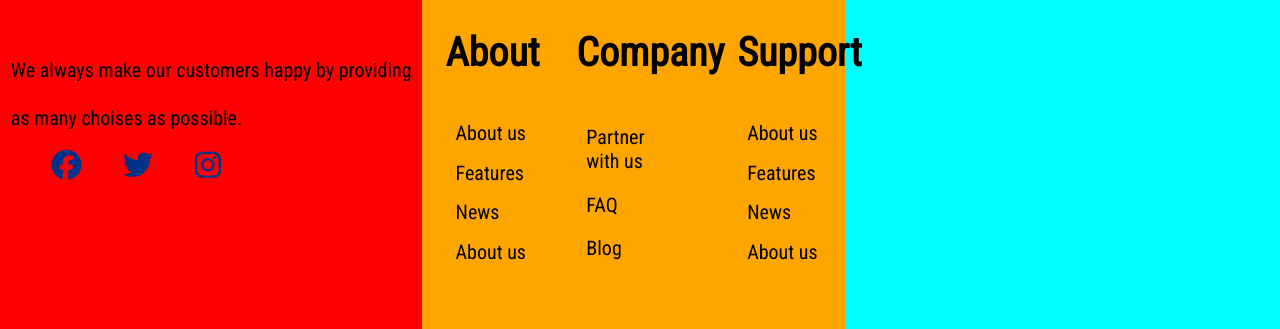
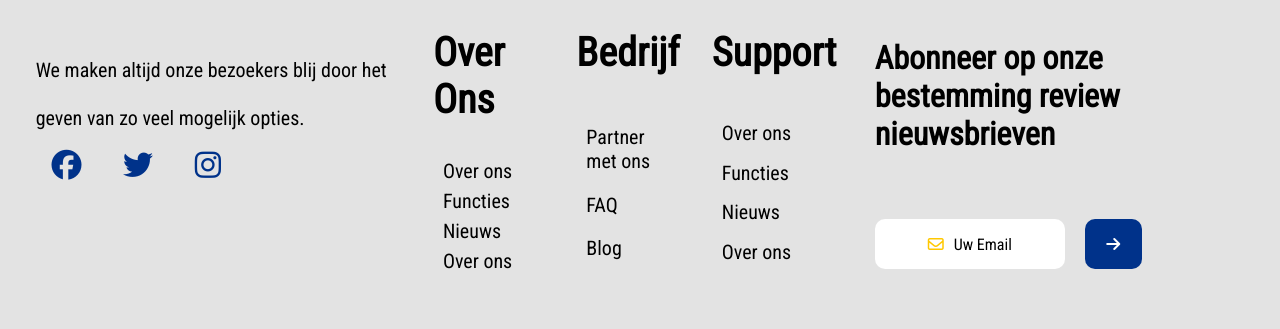
Before and after one commit to SergioGomezAlvarez/Reisorganisatie, a PHP site: page / in a window 1280 px wide; the page is wider, and only the part inside the window is pictured. Shown: the part 2621-2950 px from the top of that part. Run offline with PHP 8.4, Linux system fonts and the light colour scheme; some libraries are stand-ins or nearby versions.

Commit message:
footer af footer afgemaakt

```diff
--- a/css/main.css
+++ b/css/main.css
@@ -4,9 +4,12 @@
     font-family: 'Open Sans', sans-serif;
     font-family: 'Roboto Condensed', sans-serif;
 }
-html,body{
+
+html,
+body {
     font-size: 16px;
 }
+
 nav {
     display: flex;
     width: 98%;
@@ -501,12 +504,16 @@ nav {
     max-width: 100%;
 }
 
- .radio-btns__btn{
-    transition: transform .2s; /* Animation */
+.radio-btns__btn {
+    transition: transform .2s;
+    /* Animation */
 }
- .radio-btns__btn:hover{
-    transform: scale(1.1); /* (150% zoom - Note: if the zoom is too large, it will go outside of the viewport) */
+
+.radio-btns__btn:hover {
+    transform: scale(1.1);
+    /* (150% zoom - Note: if the zoom is too large, it will go outside of the viewport) */
 }
+
 .bestemmingen-imgs {
     object-fit: cover;
     border-radius: 10px;
@@ -573,26 +580,31 @@ nav {
     height: 350px;
     display: flex;
     flex-direction: row;
-    background-color: aqua;
+    background-color: rgb(227, 227, 227);
 }
-.hotel-card{
+
+.hotel-card {
     width: 85rem;
     display: flex;
     justify-content: space-around;
 
 }
-.hoetels-imgs{
+
+.hoetels-imgs {
     object-fit: cover;
     border-radius: 10px;
     width: 3rem;
 }
-.hotel-cards{
+
+.hotel-cards {
     width: 22rem;
     transition: transform .2s;
 }
-.hotel-cards:hover{
+
+.hotel-cards:hover {
     transform: scale(1.1);
 }
+
 .hotel-cards h5 {
     font-weight: 500;
     font-size: 1.6rem;
@@ -623,7 +635,6 @@ nav {
     width: 33%;
     height: 350px;
     font-size: 20px;
-    background-color: red;
 }
 
 .footer-socials-buttons-container {
@@ -660,29 +671,29 @@ nav {
     width: 33%;
     height: 350px;
     font-size: 20px;
-    background-color: orange;
 }
 
 .footer-info-text {
     display: flex;
     flex-direction: column;
     justify-content: center;
-    width: 20%;
+    width: 29%;
     height: 250px;
 }
 
-.footer-text-title{
+.footer-text-title {
     font-weight: bold;
 }
 
-.footer-text-content-bg{
+.footer-text-content-bg {
     display: flex;
     flex-direction: column;
     justify-content: space-evenly;
     height: 11rem;
     margin-top: 30px;
 }
-.footer-text-content{
+
+.footer-text-content {
     margin-left: 10px;
 }
 
@@ -694,3 +705,55 @@ nav {
     width: 20%;
     height: 250px;
 }
+
+.footer-subscribe {
+    display: flex;
+    flex-direction: column;
+    justify-content: center;
+    width: 33%;
+    height: 350px;
+}
+
+.footer-subscribe-text {
+    display: flex;
+    flex-direction: row;
+    justify-content: center;
+    width: 90%;
+    height: 120px;
+    margin-left: 30px;
+    margin-bottom: 60px;
+}
+
+.footer-email-bg {
+    display: flex;
+    flex-direction: row;
+    width: 90%;
+    height: 3.125rem;
+    margin-left: 30px;
+}
+
+.footer-email-container {
+    display: flex;
+    flex-direction: row;
+    justify-content: center;
+    align-items: center;
+    width: 50%;
+    height: 3.125rem;
+    border-radius: 10px;
+    background-color: white;
+}
+
+.envelope {
+    margin-right: 10px;
+}
+
+.email-send-button{
+    display: flex;
+    justify-content: center;
+    align-items: center;
+    width: 15%;
+    height: 3.125rem;
+    margin-left: 20px;
+    border-radius: 10px;
+    background-color: #00328a;
+}
--- a/index.php
+++ b/index.php
@@ -159,8 +159,10 @@
                     <h6>Califonia USA</h6>
                 </div>
                 <div class="destination-card radio-btns__btn">
-                    <img class="bestemmingen-imgs"  src="img/bestemmingen-1.avif" alt="" width="200" height="181">
-                   <a href=""> <h5>Big sur</h5></a>
+                    <img class="bestemmingen-imgs" src="img/bestemmingen-1.avif" alt="" width="200" height="181">
+                    <a href="">
+                        <h5>Big sur</h5>
+                    </a>
                     <h6>Califonia USA</h6>
                 </div>
                 <div class="destination-card radio-btns__btn">
@@ -188,7 +190,7 @@
                 <div class="hotel-card radio-btns">
                     <div class="hotel-cards radio-btns__btn ">
                         <img src="https://images.unsplash.com/photo-1566073771259-6a8506099945?ixlib=rb-1.2.1&ixid=MnwxMjA3fDB8MHxwaG90by1wYWdlfHx8fGVufDB8fHx8&auto=format&fit=crop&w=1170&q=80"
-                            alt=""class="hoetels-imgs" >
+                            alt="" class="hoetels-imgs">
                         <h5>Monastero Santa Rosa Hotel & Spa</h5>
                         <h6><img src="/Imgs/icons/map-pin-line.png" alt=""> Salerno, Italy</h6>
                     </div>
@@ -236,7 +238,7 @@
         <div class="footer-container">
             <div class="footer-socials">
                 <p class="footer-socials-text">
-                    We always make our customers happy by providing<br></br> as many choises as possible.
+                    We maken altijd onze bezoekers blij door het<br></br> geven van zo veel mogelijk opties.
                 </p>
                 <a class="footer-socials-buttons-container"><i class="fa-brands fa-facebook facebook"></i><i
                         class="fa-brands fa-twitter twitter" style="color: #00328a;"></i><i
@@ -244,18 +246,18 @@
             </div>
             <div class="footer-info">
                 <div class="footer-info-text">
-                    <h1 class="footer-text-title">About</h1>
+                    <h1 class="footer-text-title">Over Ons</h1>
                     <div class="footer-text-content-bg">
-                        <p class="footer-text-content">About us</p>
-                        <p class="footer-text-content">Features</p>
-                        <p class="footer-text-content">News</p>
-                        <p class="footer-text-content">About us</p>
+                        <p class="footer-text-content">Over ons</p>
+                        <p class="footer-text-content">Functies</p>
+                        <p class="footer-text-content">Nieuws</p>
+                        <p class="footer-text-content">Over ons</p>
                     </div>
                 </div>
                 <div class="footer-info-text-2">
-                    <h1 class="footer-text-title">Company</h1>
+                    <h1 class="footer-text-title">Bedrijf</h1>
                     <div class="footer-text-content-bg">
-                        <p class="footer-text-content">Partner with us</p>
+                        <p class="footer-text-content">Partner met ons</p>
                         <p class="footer-text-content">FAQ</p>
                         <p class="footer-text-content">Blog</p>
                     </div>
@@ -263,14 +265,26 @@
                 <div class="footer-info-text">
                     <h1 class="footer-text-title">Support</h1>
                     <div class="footer-text-content-bg">
-                        <p class="footer-text-content">About us</p>
-                        <p class="footer-text-content">Features</p>
-                        <p class="footer-text-content">News</p>
-                        <p class="footer-text-content">About us</p>
+                        <p class="footer-text-content">Over ons</p>
+                        <p class="footer-text-content">Functies</p>
+                        <p class="footer-text-content">Nieuws</p>
+                        <p class="footer-text-content">Over ons</p>
                     </div>
                 </div>
             </div>
             <div class="footer-subscribe">
+                <div class="footer-subscribe-text">
+                    <h1 class="subscribe-text">Abonneer op onze bestemming review nieuwsbrieven</h1>
+                </div>
+                <div class="footer-email-bg">
+                    <div class="footer-email-container">
+                        <i class="fa-regular fa-envelope envelope" style="color: #ffc800;"></i>
+                        <p>Uw Email</p>
+                    </div>
+                    <a class="email-send-button">
+                        <i class="fa-solid fa-arrow-right" style="color: #ffffff;"></i>
+                    </a>
+                </div>
 
             </div>
         </div>
```
Lines whose indentation alone changed are shown as unchanged.
